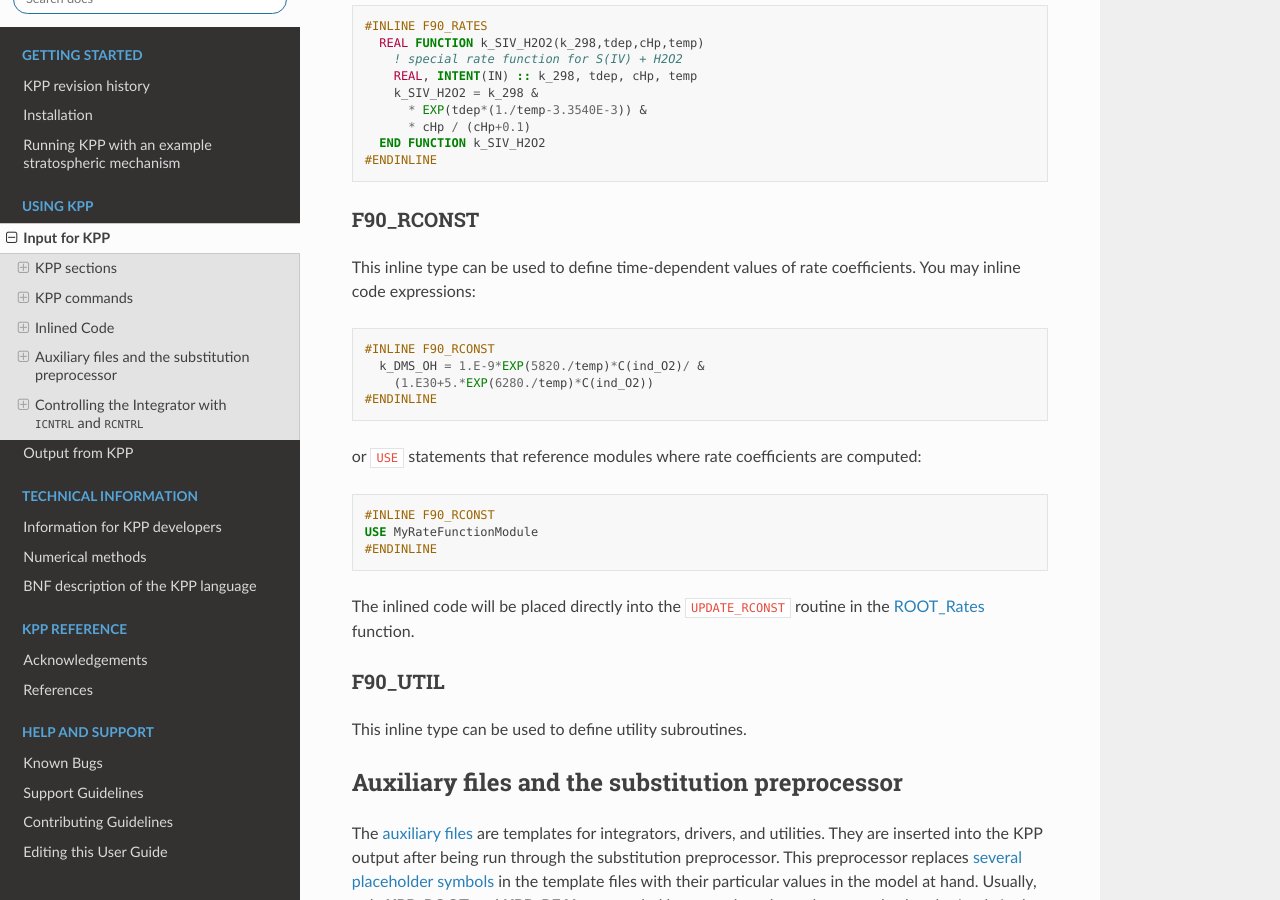
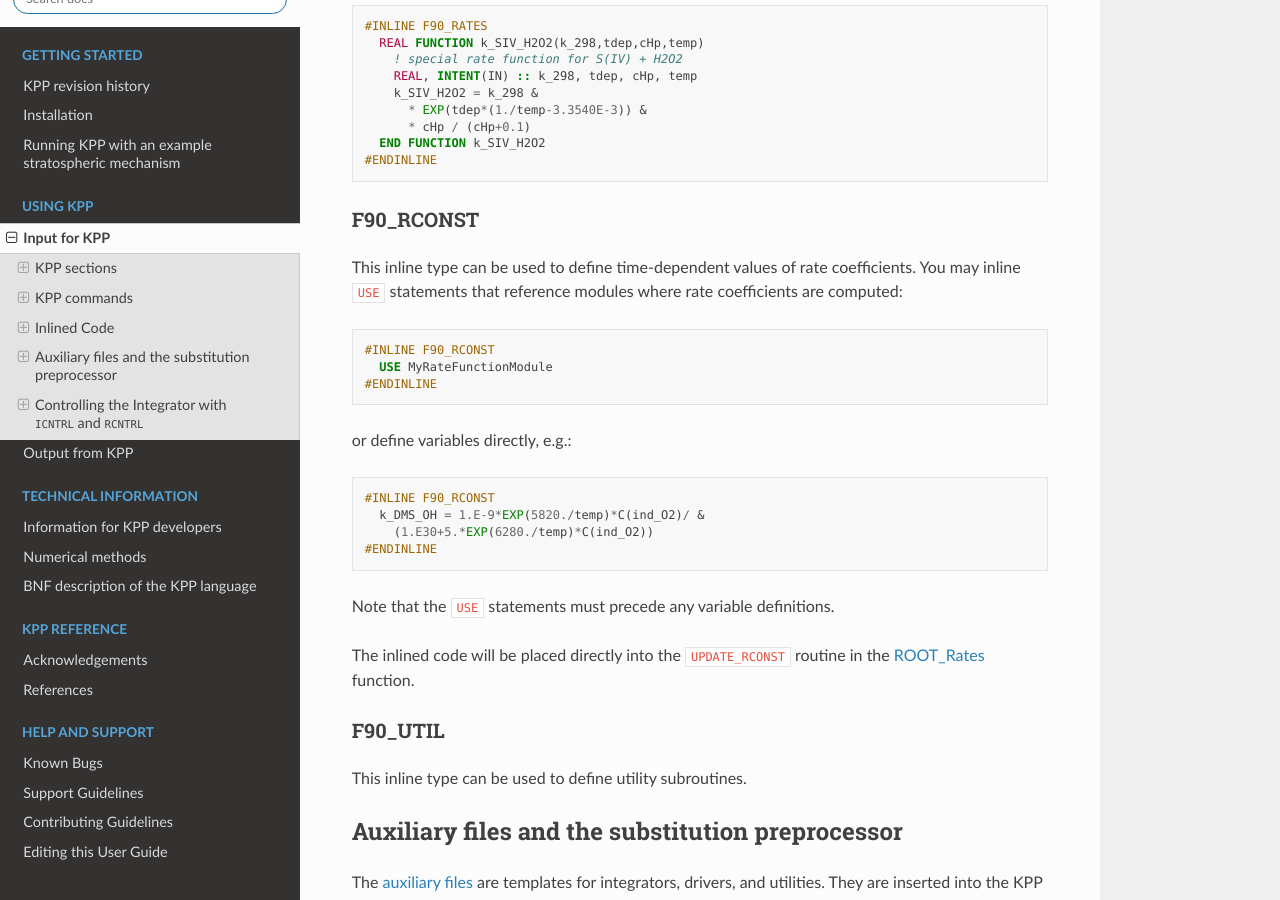
Before and after one commit to KineticPreProcessor/KPP, a Sphinx documentation site: the page built from docs/source/using_kpp/04_input_for_kpp.rst, in a window 1280 px wide and 900 px high, scrolled down 14702 px. Built offline with Sphinx 7.4.7 and the Read the Docs theme 2.0.0, drawn with Linux system fonts in a browser that asks for light colours; cross-references to code outside the pages are shown as plain code.

Commit message:
USE must be before variable definitions

```diff
--- a/docs/source/using_kpp/04_input_for_kpp.rst
+++ b/docs/source/using_kpp/04_input_for_kpp.rst
@@ -932,7 +932,16 @@ F90_RCONST
 ----------
 
 This inline type can be used to define time-dependent values of rate
-coefficients.  You may inline code expressions:
+coefficients. You may inline :code:`USE` statements that reference
+modules where rate coefficients are computed:
+
+.. code-block:: F90
+
+   #INLINE F90_RCONST
+     USE MyRateFunctionModule
+   #ENDINLINE
+
+or define variables directly, e.g.:
 
 .. code-block:: F90
 
@@ -941,17 +950,11 @@ coefficients.  You may inline code expressions:
        (1.E30+5.*EXP(6280./temp)*C(ind_O2))
    #ENDINLINE
 
-or :code:`USE` statements that reference modules where rate
-coefficients are computed:
+Note that the :code:`USE` statements must precede any variable
+definitions.
 
-.. code-block:: F90
-
-   #INLINE F90_RCONST
-   USE MyRateFunctionModule
-   #ENDINLINE
-
-The inlined code will be placed directly into the
-:code:`UPDATE_RCONST` routine in the :ref:`Rates` function.
+The inlined code will be placed directly into the :code:`UPDATE_RCONST`
+routine in the :ref:`Rates` function.
 
 .. _f90-util:
 
```
